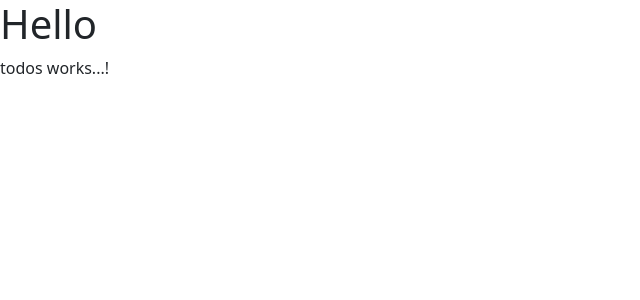
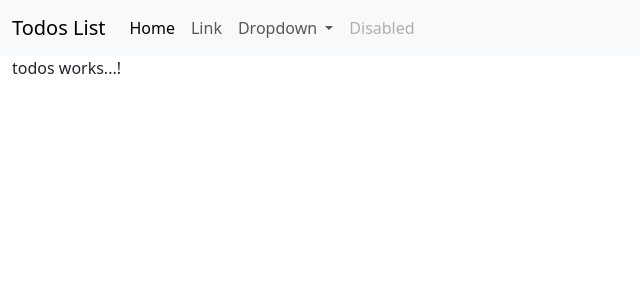
Before and after one commit to YashrajKamble/Angular-Basics, an Angular app: page / in a window 1280 px wide. Shown: the top 300 px of the page, without its empty margins (0-640 px from the left). Built offline with nearby package versions, Linux system fonts and the light colour scheme.

Commit message:
NavBar Added

```diff
--- a/angular.json
+++ b/angular.json
@@ -25,7 +25,10 @@
               }
             ],
             "styles": ["src/styles.css", "./node_modules/bootstrap/dist/css/bootstrap.min.css"],
-            "scripts": ["src/styles.css", "./node_modules/bootstrap/dist/js/bootstrap.js"]
+            "scripts": [
+              "./node_modules/bootstrap/dist/js/bootstrap.js",
+              "./node_modules/jquery/dist/jquery.js"
+            ]
           },
           "configurations": {
             "production": {
--- a/src/app/app.html
+++ b/src/app/app.html
@@ -1,4 +1,53 @@
 <div>
-  <h1>Hello</h1>
-  <app-todos></app-todos>
+  <nav class="navbar navbar-expand-lg navbar-light bg-light">
+    <div class="container-fluid">
+      <a class="navbar-brand" href="#">Todos List</a>
+      <button
+        class="navbar-toggler"
+        type="button"
+        data-bs-toggle="collapse"
+        data-bs-target="#navbarSupportedContent"
+        aria-controls="navbarSupportedContent"
+        aria-expanded="false"
+        aria-label="Toggle navigation"
+      >
+        <span class="navbar-toggler-icon"></span>
+      </button>
+      <div class="collapse navbar-collapse" id="navbarSupportedContent">
+        <ul class="navbar-nav me-auto mb-2 mb-lg-0">
+          <li class="nav-item">
+            <a class="nav-link active" aria-current="page" href="#">Home</a>
+          </li>
+          <li class="nav-item">
+            <a class="nav-link" href="#">Link</a>
+          </li>
+          <li class="nav-item dropdown">
+            <a
+              class="nav-link dropdown-toggle"
+              href="#"
+              id="navbarDropdown"
+              role="button"
+              data-bs-toggle="dropdown"
+              aria-expanded="false"
+            >
+              Dropdown
+            </a>
+            <ul class="dropdown-menu" aria-labelledby="navbarDropdown">
+              <li><a class="dropdown-item" href="#">Action</a></li>
+              <li><a class="dropdown-item" href="#">Another action</a></li>
+              <li><hr class="dropdown-divider" /></li>
+              <li><a class="dropdown-item" href="#">Something else here</a></li>
+            </ul>
+          </li>
+          <li class="nav-item">
+            <a class="nav-link disabled" href="#" tabindex="-1" aria-disabled="true">Disabled</a>
+          </li>
+        </ul>
+      </div>
+    </div>
+  </nav>
+
+  <div class="container-fluid">
+    <app-todos></app-todos>
+  </div>
 </div>
```
